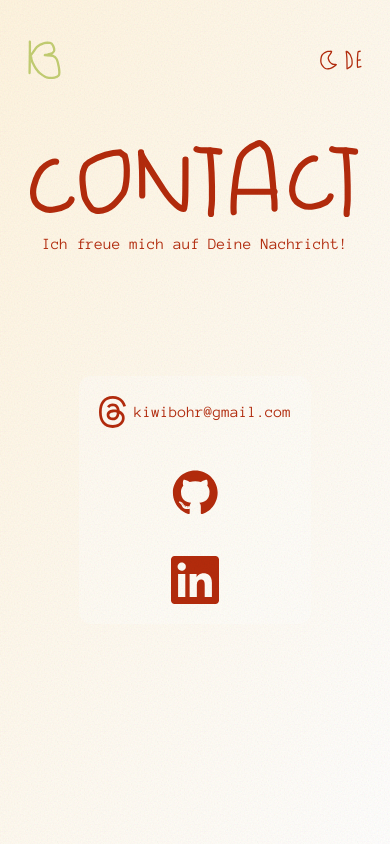
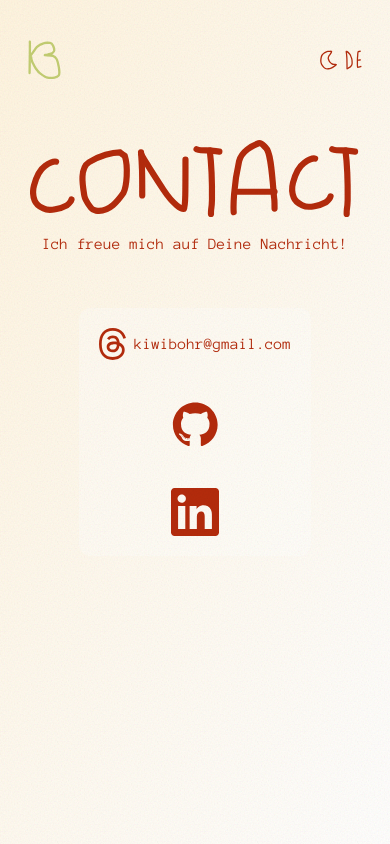
Before and after one commit to KiBohr/Portfolio, a React (Vite) app: page /contact in a window 390 px wide. Built offline with nearby package versions, Linux system fonts and the light colour scheme.

Commit message:
responsive in contact

```diff
--- a/src/page/contact/contact.tsx
+++ b/src/page/contact/contact.tsx
@@ -9,9 +9,9 @@ const Contact = () => {
             alt="contact"
             className="h-20" />
 
-            <p className="md:text-lg mb-15">Ich freue mich auf Deine Nachricht!</p>
+            <p className="md:text-lg mb-10  ">Ich freue mich auf Deine Nachricht!</p>
 
-            <div className="flex flex-col items-center bg-white/30 p-5 rounded-xl gap-10 max-w-xs mx-auto mt-12 md:mt-20 md:max-w-lg lg:max-w-2xl mb-5 hover:shadow-sm">
+            <div className="flex flex-col items-center bg-white/30 p-5 rounded-xl gap-10 max-w-xs mx-auto md:max-w-lg lg:max-w-2xl mb-5 hover:shadow-sm">
                 <Contacts
                 img="/src/assets/img/email.svg"
                 alt="@ icon"
```
